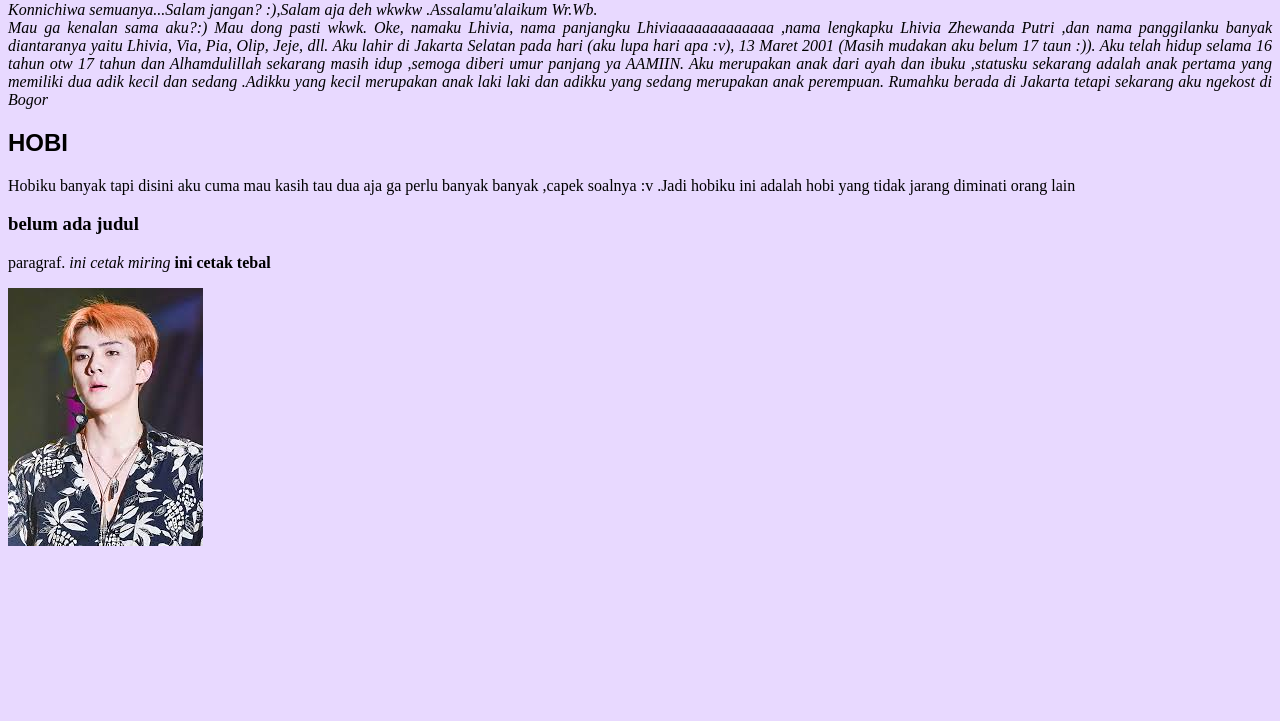
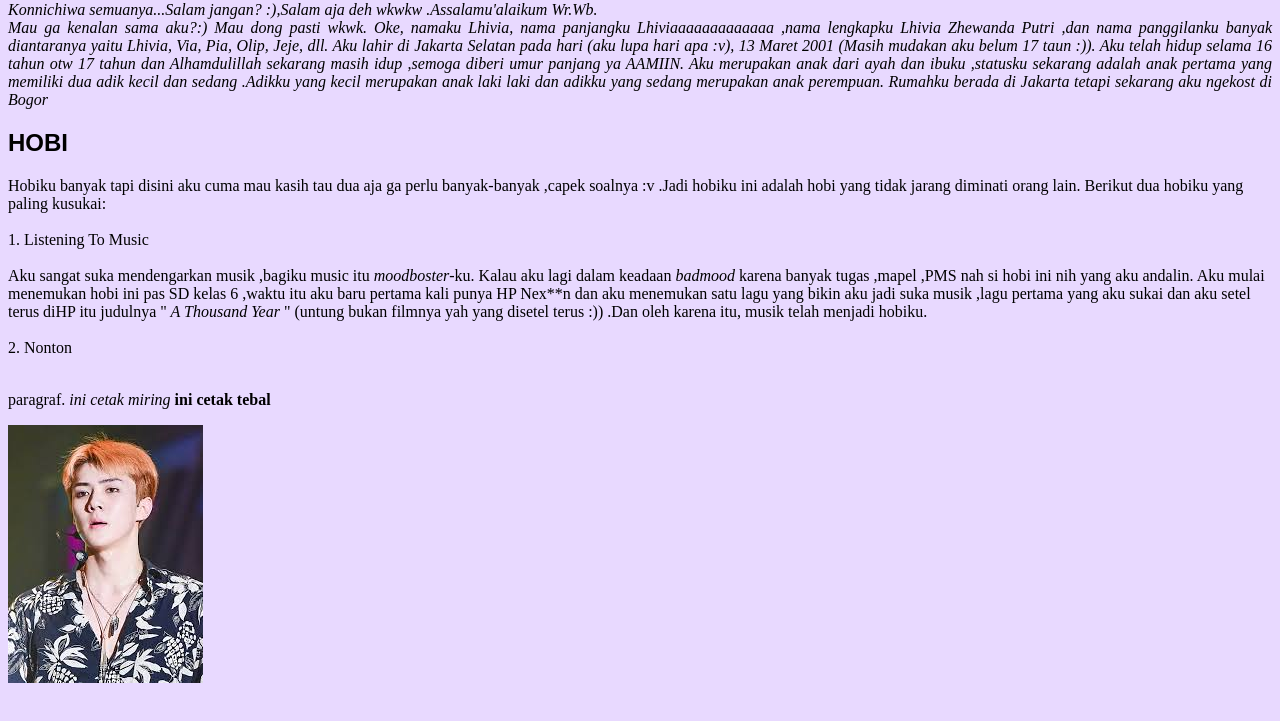
Before and after one commit to Lhiviaz/Lhiviaz.github.io, a plain HTML site: page index.html in a window 1280 px wide. Shown: the part 79-800 px from the top of the page. Drawn offline with Linux system fonts and the light colour scheme.

Commit message:
Update index.html

```diff
--- a/index.html
+++ b/index.html
@@ -8,8 +8,15 @@
 <p style="text-align:justify;"><em>Konnichiwa semuanya...Salam jangan? :),Salam aja deh wkwkw .Assalamu'alaikum Wr.Wb.
 <br>Mau ga kenalan sama aku?:) Mau dong pasti wkwk. Oke, namaku Lhivia, nama panjangku Lhiviaaaaaaaaaaaaa ,nama lengkapku Lhivia Zhewanda Putri ,dan nama panggilanku banyak diantaranya yaitu Lhivia, Via, Pia, Olip, Jeje, dll. Aku lahir di Jakarta Selatan pada hari (aku lupa hari apa :v), 13 Maret 2001 (Masih mudakan aku belum 17 taun :)). Aku telah hidup selama 16 tahun otw 17 tahun dan Alhamdulillah sekarang masih idup ,semoga diberi umur panjang ya AAMIIN. Aku merupakan anak dari ayah dan ibuku ,statusku sekarang adalah anak pertama yang memiliki dua adik kecil dan sedang .Adikku yang kecil merupakan anak laki laki dan adikku yang sedang merupakan anak perempuan. Rumahku berada di Jakarta tetapi sekarang aku ngekost di Bogor  </em>
 <h2 style="font-family:arial;">HOBI</h2>
-<p>Hobiku banyak tapi disini aku cuma mau kasih tau dua aja ga perlu banyak banyak ,capek soalnya :v .Jadi hobiku ini adalah hobi yang tidak jarang diminati orang lain
-<h3>belum ada judul</h3>
+<p>Hobiku banyak tapi disini aku cuma mau kasih tau dua aja ga perlu banyak-banyak ,capek soalnya :v .Jadi hobiku ini adalah hobi yang tidak jarang diminati orang lain. Berikut dua hobiku yang paling kusukai:
+<br>
+<br>1. Listening To Music
+<br>
+<br>Aku sangat suka mendengarkan musik ,bagiku music itu <em>moodboster</em>-ku. Kalau aku lagi dalam keadaan <em>badmood</em> karena banyak tugas ,mapel ,PMS nah si hobi ini nih yang aku andalin. Aku mulai menemukan hobi ini pas SD kelas 6 ,waktu itu aku baru pertama kali punya HP Nex**n dan aku menemukan satu lagu yang bikin aku jadi suka musik ,lagu pertama yang aku sukai dan aku setel terus diHP itu judulnya "<em> A Thousand Year </em>" (untung bukan filmnya yah yang disetel terus :)) .Dan oleh karena itu, musik telah menjadi hobiku.
+<br>
+<br>2. Nonton
+<br>
+<br>
 <p>paragraf.
 <em>ini cetak miring</em>
 <strong>ini cetak tebal</strong>
```
